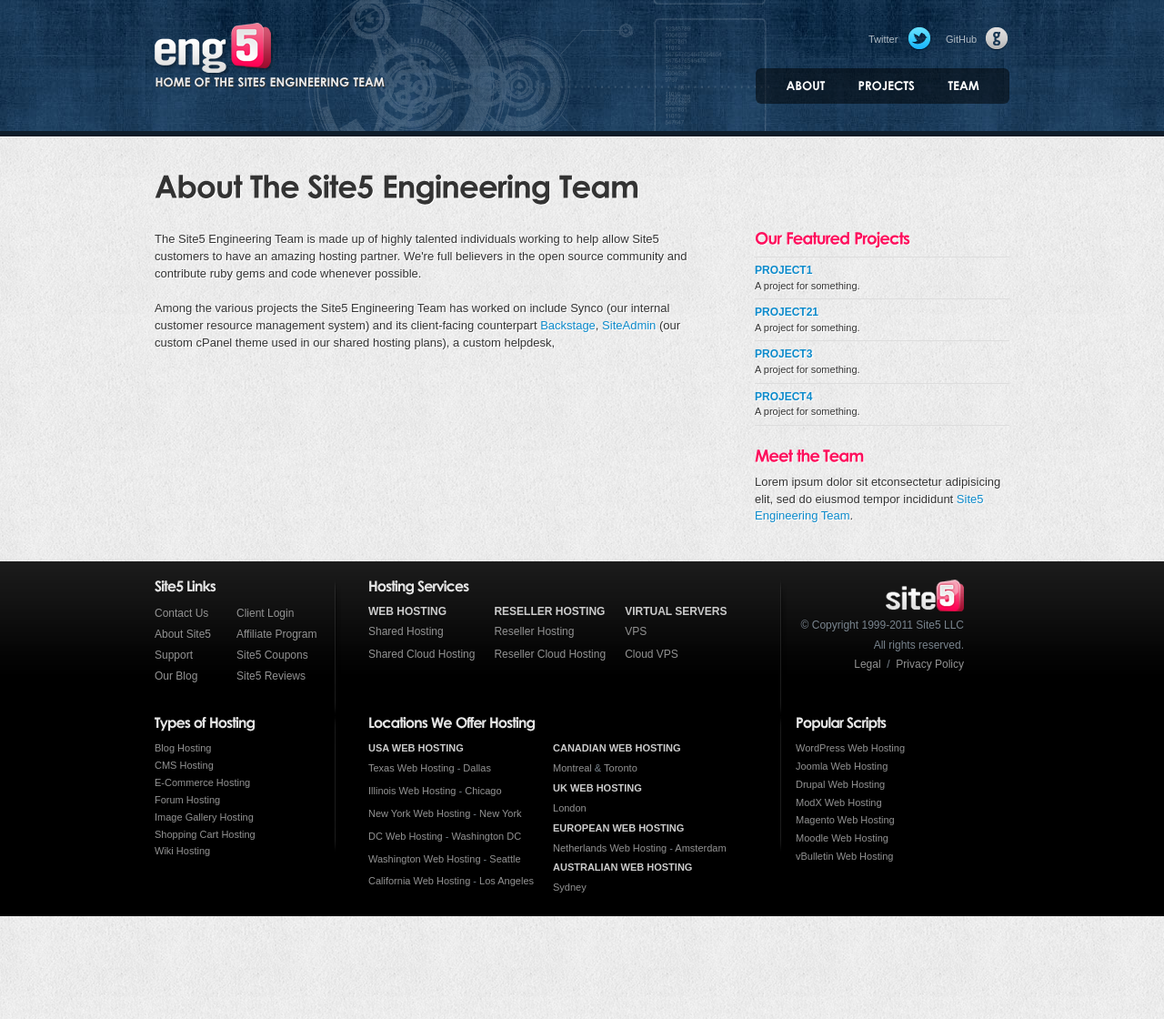
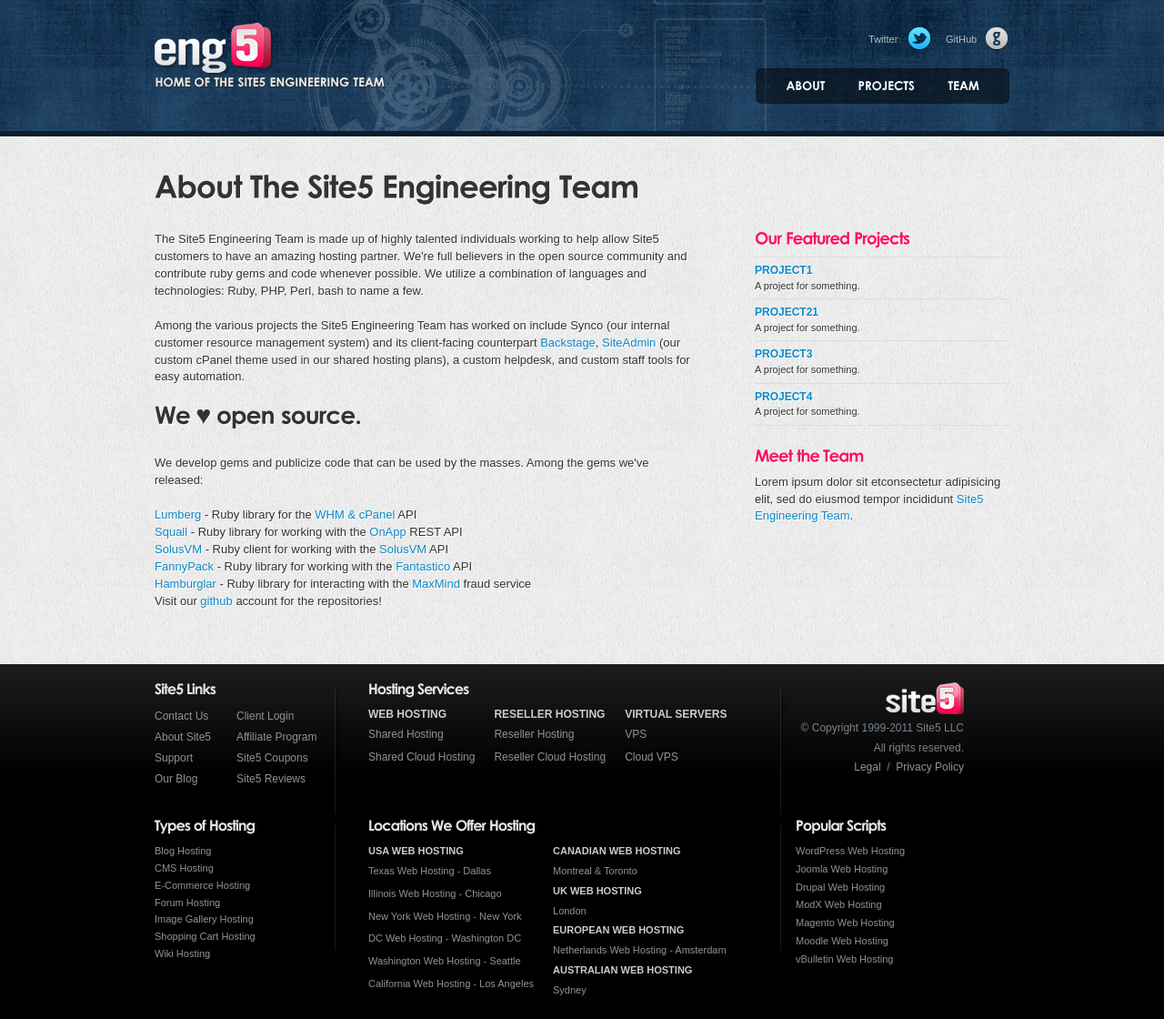
Before and after one commit to digideskio/eng5.com, a Jekyll site: the page built from about.html, in a window 1280 px wide. Shown: the whole page at 91% size. Built offline with Jekyll 4.4.1, drawn with Linux system fonts in a browser that asks for light colours; Markdown is read by kramdown in place of the engine named in the settings; before the commit the page ends 1007 px from its top, so only the background shows below that.

Commit message:
About page

```diff
--- a/about.html
+++ b/about.html
@@ -6,11 +6,28 @@
 
 <div id="colLeft">
 	<p>
-		The Site5 Engineering Team is made up of highly talented individuals working to help allow Site5 customers to have an amazing hosting partner. We're full believers in the open source community and contribute ruby gems and code whenever possible.
+		The Site5 Engineering Team is made up of highly talented individuals working to help allow Site5 customers to have an amazing hosting partner. We're full believers in the open source community and contribute ruby gems and code whenever possible. We utilize a combination of languages and technologies: Ruby, PHP, Perl, bash to name a few.
 	</p>
+
 	<p>
-		Among the various projects the Site5 Engineering Team has worked on include Synco (our internal customer resource management system) and its client-facing counterpart <a href="projects/backstage.html">Backstage</a>, <a href="projects/siteadmin.html">SiteAdmin</a> (our custom cPanel theme used in our shared hosting plans), a custom helpdesk,
+		Among the various projects the Site5 Engineering Team has worked on include Synco (our internal customer resource management system) and its client-facing counterpart <a href="projects/backstage.html">Backstage</a>, <a href="projects/siteadmin.html">SiteAdmin</a> (our custom cPanel theme used in our shared hosting plans), a custom helpdesk, and custom staff tools for easy automation.
 	</p>
+
+	<h2>We &#9829; open source.</h2>
+
+	<p>
+		We develop gems and publicize code that can be used by the masses. Among the gems we've released:
+	</p>
+
+	<ul>
+		<li><a href="https://github.com/site5/lumberg">Lumberg</a> - Ruby library for the <a href="http://cpanel.net">WHM &amp; cPanel</a> API</li>
+		<li><a href="https://github.com/site5/squall">Squall</a> - Ruby library for working with the <a href="http://www.onapp.com">OnApp</a> REST API</li>
+		<li><a href="https://github.com/site5/solusvm">SolusVM</a> - Ruby client for working with the <a href="http://www.solusvm.com">SolusVM</a> API </li>
+		<li><a href="https://github.com/site5/fanny_pack">FannyPack</a> - Ruby library for working with the <a href="https://netenberg.com/#fantastico.html">Fantastico</a> API</li>
+		<li><a href="https://github.com/site5/hamburglar">Hamburglar</a> - Ruby library for interacting with the <a href="http://www.maxmind.com/">MaxMind</a> fraud service</li>
+	</ul>
+
+	<p>Visit our <a href="http://github.com/site5">github</a> account for the repositories!</p>
 </div>
 
 <div id="colRight">
```
